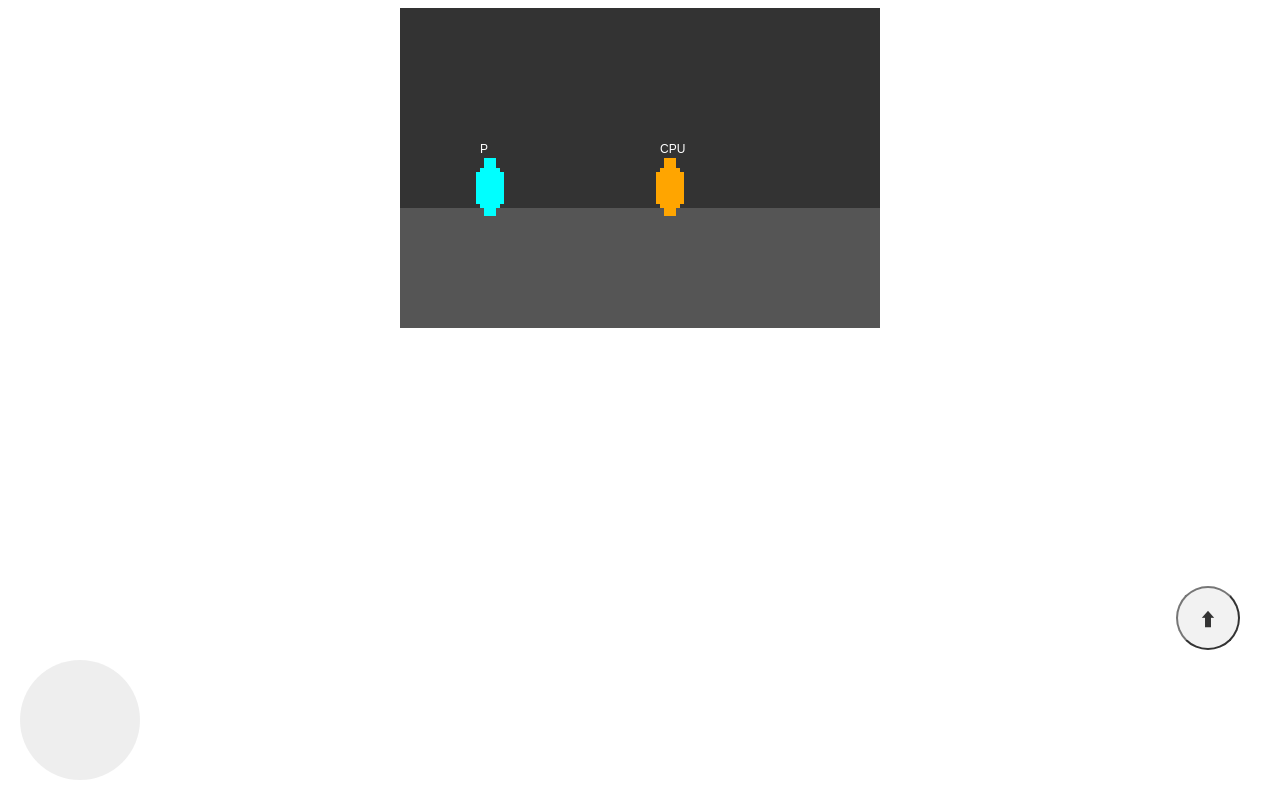
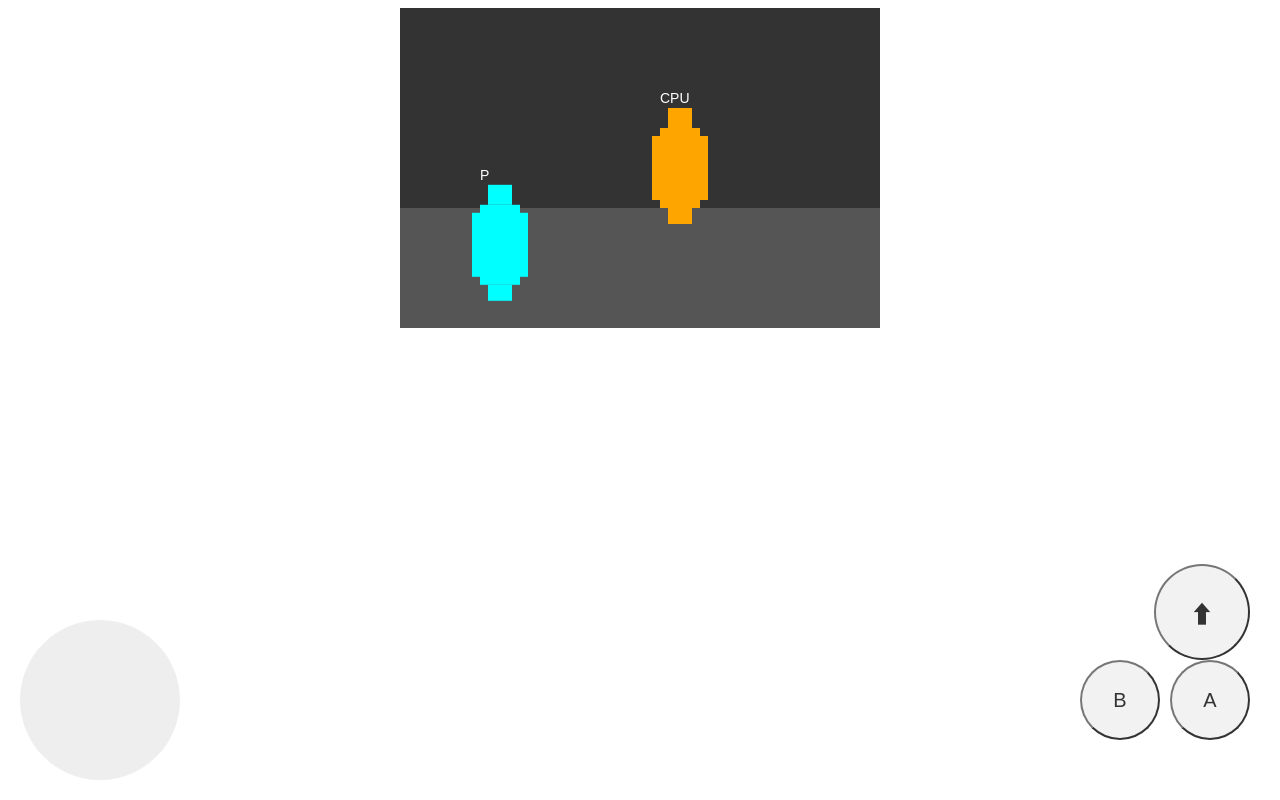
Before and after one commit to ayato191009-ops/mini-smash, a plain HTML site: page index.html in a window 1280 px wide. Drawn offline with Linux system fonts and the light colour scheme.

Commit message:
Update index.html

```diff
--- a/index.html
+++ b/index.html
@@ -2,38 +2,51 @@
 <html lang="ja">
 <head>
 <meta charset="UTF-8">
-<title>スマブラ風ゲーム（完全版）</title>
+<title>スマブラ風ゲーム 完全版</title>
 <style>
 canvas{ background:#333; display:block; margin:0 auto; }
 #stick {
   position:fixed; bottom:20px; left:20px;
-  width:120px; height:120px;
+  width:160px; height:160px;
   border-radius:50%;
   background:rgba(200,200,200,0.3);
 }
 #jump {
-  position:fixed; bottom:150px; right:40px;
-  width:64px; height:64px;
+  position:fixed; bottom:140px; right:30px;
+  width:96px; height:96px;
   border-radius:50%;
-  font-size:18px;
+  font-size:24px;
   opacity:0.8;
 }
+#attackA, #attackB {
+  position:fixed;
+  width:80px; height:80px;
+  border-radius:50%;
+  font-size:20px;
+  opacity:0.8;
+}
+#attackA { bottom:60px; right:30px; }
+#attackB { bottom:60px; right:120px; }
 </style>
 </head>
 <body>
 <canvas id="game" width="480" height="320"></canvas>
+
 <div id="stick"></div>
 <button id="jump">⬆</button>
+<button id="attackA">A</button>
+<button id="attackB">B</button>
+
 <script>
 const canvas=document.getElementById("game");
 const ctx=canvas.getContext("2d");
 
-// --- キャラクタークラス ---
+// --- キャラクター ---
 class Player{
   constructor(x,y,color){
     this.x=x; this.y=y; this.spawnX=x; this.spawnY=y;
     this.vx=0; this.vy=0;
-    this.w=20; this.h=40;
+    this.w=40; this.h=80; // 大きめサイズ
     this.color=color;
     this.damage=0;
     this.jumpCount=0;
@@ -44,12 +57,9 @@ class Player{
   }
 
   update(target){
-    // 移動
-    if(!this.isCPU) this.x += this.vx;
-
-    // 重力
+    if(!this.isCPU) this.x+=this.vx;
     this.vy +=0.6;
-    this.y += this.vy;
+    this.y +=this.vy;
 
     // 足場
     platforms.forEach(p=>{
@@ -61,22 +71,14 @@ class Player{
       }
     });
 
-    // 地面
-    if(this.y+this.h>200){
-      this.y=200-this.h;
-      this.vy=0;
-      this.jumpCount=0;
-    }
-
-    // 場外判定
-    if(this.y+this.h>canvas.height || this.x+this.w<0 || this.x>canvas.width){
+    // 場外判定（上、下、左右）
+    if(this.y+this.h>canvas.height || this.x+this.w<0 || this.x>canvas.width || this.y<-this.h){
       this.respawn();
     }
 
     // 攻撃タイマー
     if(this.attackTimer>0) this.attackTimer--;
 
-    // 攻撃判定
     if(target) this.attackHit(target);
   }
 
@@ -101,30 +103,30 @@ class Player{
     const dy = attackY-(target.y+target.h/2);
     if(Math.abs(dx)<rangeX && Math.abs(dy)<rangeY){
       let dmg=0,vx=0,vy=0;
-      if(this.attackType==="air"){ dmg=8; vx=dx>0?-2:2; vy=-8;}
-      else if(this.attackType==="down"){ dmg=10; vx=0; vy=8;}
-      else{ dmg=12; vx=dx>0?-6:6; vy=-4;}
+      if(this.attackType==="air"){ dmg=8; vx=(dx>0?-4:4)*(1+target.damage*0.03); vy=-5;}
+      else if(this.attackType==="down"){ dmg=10; vx=0; vy=6;}
+      else{ dmg=12; vx=(dx>0?-6:6)*(1+target.damage*0.03); vy=-4;}
       target.damage += dmg;
-      const k = 1+target.damage*0.03;
-      target.vx = vx*k; target.vy = vy*k;
+      target.vx=vx;
+      target.vy=vy;
     }
   }
 
   draw(){
     ctx.fillStyle=this.state==="attack"?"red":this.color;
     ctx.fillRect(this.x,this.y,this.w,this.h); //胴体
-    ctx.fillRect(this.x+4,this.y-10,this.w-8,10); //頭
-    ctx.fillRect(this.x-4,this.y+4,4,this.h-8); //手
-    ctx.fillRect(this.x+this.w,this.y+4,4,this.h-8);
-    ctx.fillRect(this.x+4,this.y+this.h,6,8); //足
-    ctx.fillRect(this.x+this.w-10,this.y+this.h,6,8);
+    ctx.fillRect(this.x+8,this.y-20,this.w-16,20); //頭
+    ctx.fillRect(this.x-8,this.y+8,8,this.h-16); //手
+    ctx.fillRect(this.x+this.w,this.y+8,8,this.h-16);
+    ctx.fillRect(this.x+8,this.y+this.h,12,16); //足
+    ctx.fillRect(this.x+this.w-20,this.y+this.h,12,16);
     ctx.fillStyle="white";
-    ctx.font="12px sans-serif";
-    ctx.fillText(this.isCPU?"CPU":"P", this.x, this.y-15);
+    ctx.font="14px sans-serif";
+    ctx.fillText(this.isCPU?"CPU":"P", this.x, this.y-25);
   }
 }
 
-// --- CPUクラス ---
+// --- CPU ---
 class CPU extends Player{
   constructor(x,y,color){
     super(x,y,color);
@@ -162,7 +164,7 @@ const platforms=[{x:0,y:200,w:480,h:20}];
 const player = new Player(80,150,"cyan");
 const cpu = new CPU(260,150,"orange");
 
-// --- スティック操作 ---
+// --- スティック ---
 const stick=document.getElementById("stick");
 let stickTouchId=null;
 let stickDir={x:0};
@@ -185,28 +187,41 @@ function updateStickDir(t){
   stickDir.x=Math.max(-1, Math.min(1, dx/maxDist));
 }
 
-// --- ジャンプボタン ---
-const jumpBtn = document.getElementById("jump");
+// --- ジャンプ ---
+const jumpBtn=document.getElementById("jump");
 jumpBtn.addEventListener("touchstart", e=>{
   e.preventDefault();
   if(player.jumpCount<2){ player.vy=-10; player.jumpCount++; }
 },{passive:false});
-jumpBtn.addEventListener("touchend", e=>{ e.preventDefault(); });
-jumpBtn.addEventListener("touchcancel", e=>{ e.preventDefault(); });
+
+// --- 攻撃 ---
+document.getElementById("attackA").addEventListener("touchstart", e=>{
+  e.preventDefault();
+  if(player.state==="idle"){
+    player.state="attack";
+    player.attackType="weak";
+    player.attackTimer=14;
+  }
+},{passive:false});
+
+document.getElementById("attackB").addEventListener("touchstart", e=>{
+  e.preventDefault();
+  if(player.state==="idle"){
+    player.state="attack";
+    player.attackType="forward";
+    player.attackTimer=24;
+  }
+},{passive:false});
 
 // --- ゲームループ ---
 function loop(){
   ctx.clearRect(0,0,canvas.width,canvas.height);
-  // 背景
-  ctx.fillStyle="#555";
-  ctx.fillRect(0,200,canvas.width,120);
+  ctx.fillStyle="#555"; ctx.fillRect(0,200,canvas.width,120);
 
-  // 更新
-  player.vx=stickDir.x*3; // 左右移動
+  player.vx=stickDir.x*3;
   player.update(cpu);
   cpu.update(player);
 
-  // 描画
   player.draw();
   cpu.draw();
 
```
